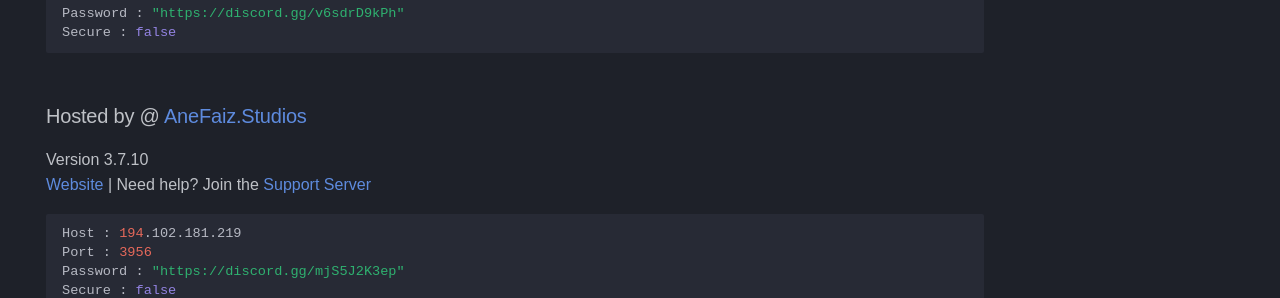
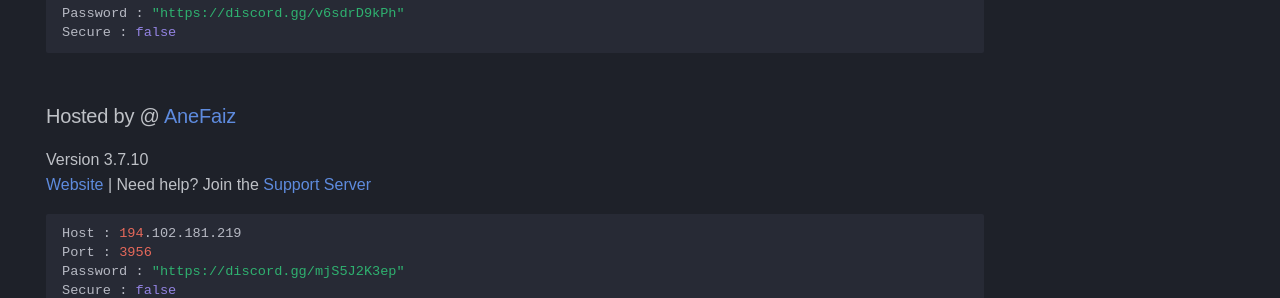
Before and after one commit to DarrenOfficial/lavalink-list, an MkDocs documentation site: the page built from docs/NoSSL/Lavalink-NonSSL.md, in a window 1280 px wide and 900 px high, scrolled down 2669 px. Shown: the part 485-783 px from the top of the window. Built offline with MkDocs 1.6.1 and Material for MkDocs 9.7.7, drawn with Linux system fonts in a browser that asks for light colours; some web fonts are replaced; comment, search, counter and statistics services are not loaded; a style sheet for code colours, icons or effects is not loaded; some of the changed text lies outside the part shown.

Commit message:
Update Lavalink-NonSSL.md

````diff
--- a/docs/NoSSL/Lavalink-NonSSL.md
+++ b/docs/NoSSL/Lavalink-NonSSL.md
@@ -144,7 +144,7 @@ Password : "https://discord.gg/v6sdrD9kPh"
 Secure : false
 ```
 
-### Hosted by @ [AneFaiz.Studios](https://discord.com/users/762337438869225533)
+### Hosted by @ [AneFaiz](https://discord.com/users/762337438869225533)
 Version 3.7.10 <br />
 [Website](https://millodj.my.id) | Need help? Join the [Support Server](https://discord.gg/mjS5J2K3ep)
 ```bash
````
